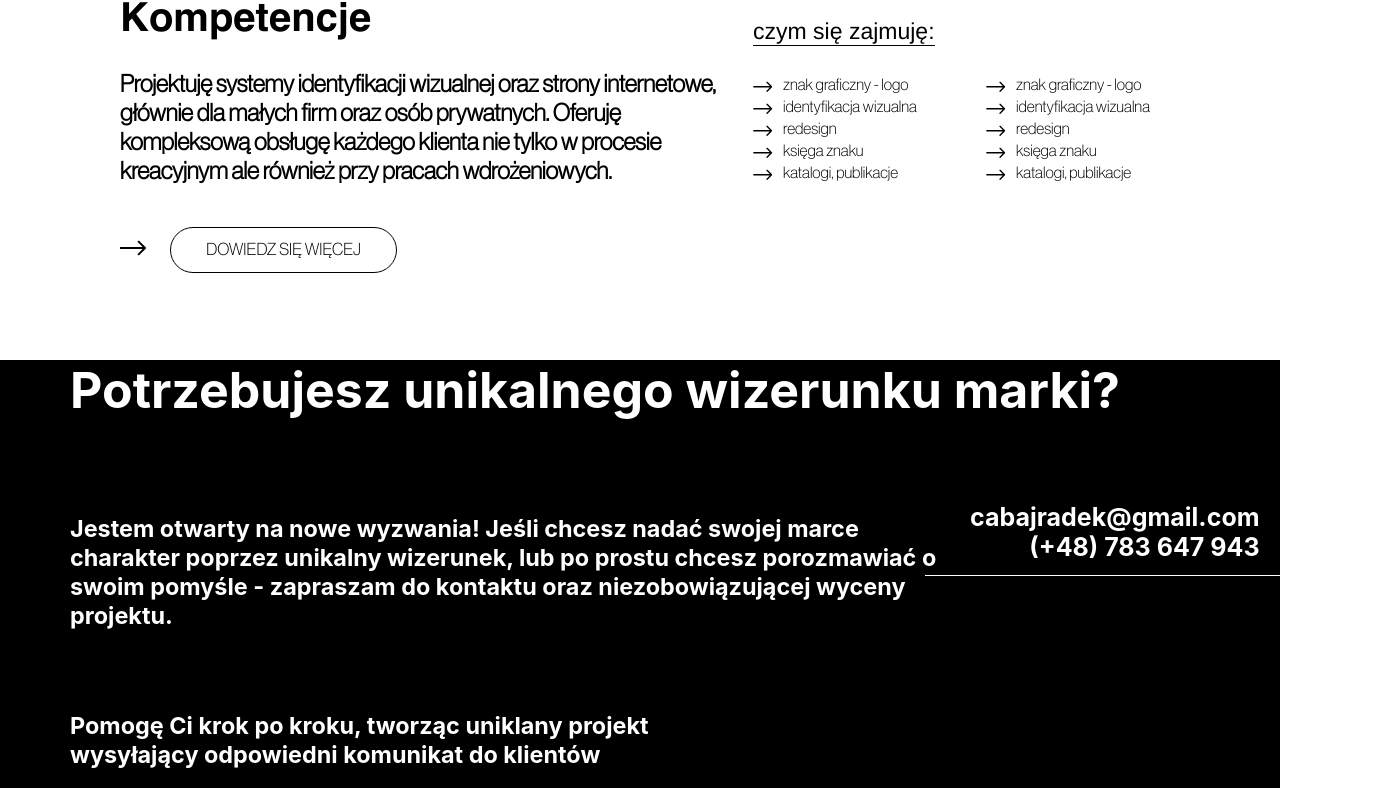
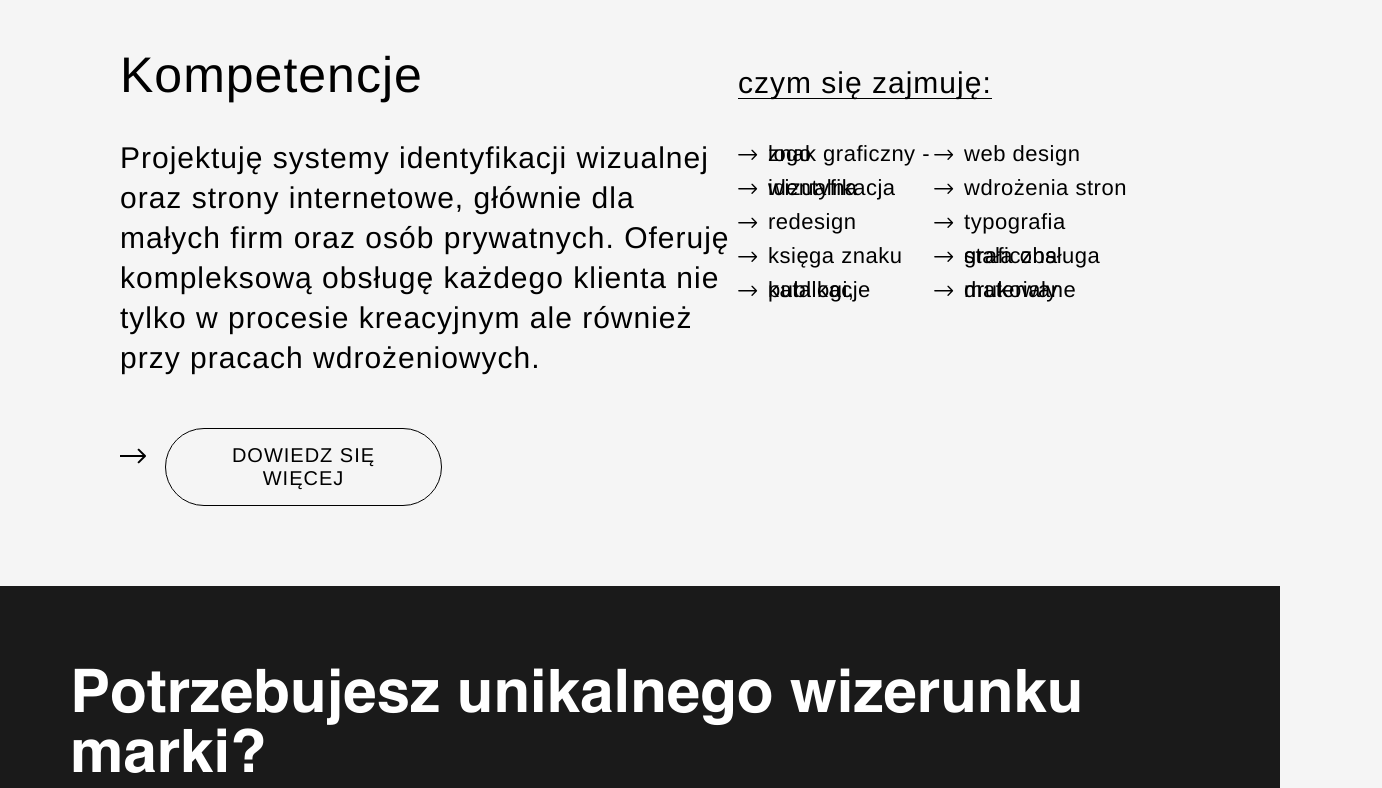
Before and after one commit to luciddreammer/RadekCabajPortfolioInProgressReact, a JavaScript app: page / in a window 1280 px wide. Shown: the part 1652-2440 px from the top of the page, 1382 px wide, since content can reach past the window. Built offline with nearby package versions, Linux system fonts and the light colour scheme.

Commit message:
HelveticaChanges

```diff
--- a/src/Components/App.css
+++ b/src/Components/App.css
@@ -2,6 +2,7 @@
     margin-left: 120px;
     margin-right: 120px;
     margin-top: 10px;
+    letter-spacing: 1px;
 }
 
 .app {
@@ -10,16 +11,10 @@
 
 @font-face {
     font-family: helvetica;
-    src: url(../Source/./././fonts/FontThin.ttf);
-}
-
-
-@font-face {
-    font-family: grotesk;
-    src: url(../Source/./././Helvetica-Bold.ttf);
+    src: url(../Source/./././helvetica.ttf);
 }
 
 @font-face {
-    font-family: h3light;
-    src: url(../Source/./././fonts/FontThin.ttf);
+    font-family: helvetica-bold;
+    src: url(../Source//Helvetica-Bold.ttf);
 }
--- a/src/Components/Footer/Footer.css
+++ b/src/Components/Footer/Footer.css
@@ -1,6 +1,6 @@
 .footer {
     color: white;
-    background-color: black;
+    background-color: #1a1a1a;
 }
 
 html {
@@ -27,6 +27,7 @@ html {
 .inside {
     margin-left:70px;
     margin-right: 70px;
+    padding-top: 20px;
 }
 
 .white-line {
@@ -39,24 +40,32 @@ html {
 .contact {
     font-size: 25px;
     line-height: 5px;
+
 }
 
 .txt-first {
-    font-size: 25px;
-    margin-bottom: 70px;
+    font-size: 60px;
+    margin-bottom: 45px;
+    font-weight: 700;
+    font-family: helvetica-bold;
 }
 
 .txt-second {
     /* width: 160vw; */
-    min-width: 900px;
-    width: 900px;
-    font-size: 20px;
-    margin-bottom: 35px;
+    min-width: 1050px;
+    width: 1050px;
+    font-size: 30px;
+    line-height: 40px;
+    margin-bottom: -10px;
+    font-weight: 400;
 }
 
 .txt-third {
-    max-width: 55%;
+    max-width: 60%;
     font-size: 20px;
+    font-size: 30px;
+    line-height: 40px;
+    font-weight: 400;
 }
 
 .more-projects-footer{
@@ -111,10 +120,6 @@ html {
     justify-content: space-between;
 }
 
-.split-bottom-left{
-
-}
-
 .split-bottom-right {
     display: flex;
     flex-direction: row;
--- a/src/Components/Footer/Footer.js
+++ b/src/Components/Footer/Footer.js
@@ -9,20 +9,20 @@ export default function Footer()
         <div className="footer">
             <div className="inside">
                 <div className="txt-first">
-                    <h1>Potrzebujesz unikalnego wizerunku marki?</h1>
+                    <p className='h1first'>Potrzebujesz unikalnego wizerunku marki?</p>
                 </div>
                 <div className="flex-footer">
                     <div className="txt-second">
-                        <h3>Jestem otwarty na nowe wyzwania! Jeśli chcesz nadać swojej marce charakter poprzez unikalny wizerunek, lub po prostu chcesz porozmawiać o swoim pomyśle - zapraszam do kontaktu oraz niezobowiązującej wyceny projektu.</h3>
+                        <p>Jestem otwarty na nowe wyzwania! Jeśli chcesz nadać swojej marce charakter poprzez unikalny wizerunek, lub po prostu chcesz porozmawiać o swoim pomyśle - zapraszam do kontaktu oraz niezobowiązującej wyceny projektu.</p>
                     </div>
                     <div className="contact-info">
-                        <h3 className="contact">cabajradek@gmail.com</h3>
-                        <h3 className="contact">(+48) 783 647 943</h3>
+                        <p className="contact">cabajradek@gmail.com</p>
+                        <p className="contact">(+48) 783 647 943</p>
                         <div className="white-line"></div>
                     </div>
                 </div>
                 <div className="txt-third">
-                    <h3>Pomogę Ci krok po kroku, tworząc uniklany projekt wysyłający odpowiedni komunikat do klientów</h3>
+                    <p>Pomogę Ci krok po kroku, tworząc uniklany projekt wysyłający odpowiedni komunikat do klientów.</p>
                 </div>
                 <div className="arrow-flex">
                     <div></div>
--- a/src/Components/IndexPage/ContentBottom.css
+++ b/src/Components/IndexPage/ContentBottom.css
@@ -1,7 +1,6 @@
 .title-h1 {
     font-weight: 100;
-    font-family: grotesk;
-    font-size: 60px;
+    font-size: 70px;
 }
 
 .arrow-button {
@@ -13,7 +12,7 @@
 .arrow-button-second {
     display: flex;
     position: relative;
-    margin-bottom: 70px;
+    margin-bottom: 60px;
     justify-content: left;
 }
 
@@ -21,24 +20,24 @@
     border: 1px solid black;
     width: 225px;
     text-align: center;
-    padding: 12px 10px;
-    border-radius: 25px;
-    font-size: 17px;
+    padding: 15px 25px;
+    border-radius: 50px;
+    font-size: 20px;
     transition: 0.4s;
     margin-left: 30px;
-    font-weight: 400;
+    font-weight: 100;
 }
 
 .more-projects-second {
     border: 1px solid black;
     width: 225px;
     text-align: center;
-    padding: 12px 0px;
-    border-radius: 25px;
-    font-size: 17px;
+    padding: 15px 25px;
+    border-radius: 50px;
+    font-size: 20px;
     transition: 0.4s;
-    margin-left: 50px;
-    font-weight: 400;
+    margin-left: 45px;
+    font-weight: 100;
 }
 
 .more-projects:hover, .more-projects-second:hover {
@@ -48,34 +47,35 @@
 }
 
 .more-projects:hover + .arrow{
-    right: 280px;
+    right: 310px;
     transition: 0.4s;
 }
 .more-projects-second:hover + .arrow-second{
-    left: 15px;
+    left: 10px;
     transition: 0.4s;
 }
 
 .arrow {
     position: relative;
     top: 0px;
-    right: 295px;
+    right: 320px;
     transition: 0.4s;
 }
 
 .arrow-second {
     position: absolute;
-    top: 30px;
+    top: 40px;
     left: 0vw;
     transition: 0.4s;
 }
 
 .left-small-text-content-bottom {
-    max-width: 700px;
-    font-size: 24px;
-    font-family: h3light;
-    font-weight: 600;
+    max-width: 900px;
+    font-weight: 100;
     margin-top: 30px;
+    letter-spacing: 1px;
+    line-height: 40px;
+    font-size: 30px;
 }
 
 .text-content-bottom {
@@ -90,13 +90,16 @@
     /* ewentualnie zmienic na underline */
     max-width: fit-content;
     font-weight: 100;
-    font-size: 23px;
-    margin-top: 45px;
+    line-height: 30px;
+    font-size: 30px;
+    margin-top: 55px;
 }
 
 .right-text-content-bottom {
     text-align: left;
-    width: 450px;
+    width: 600px;
+    font-weight: 700;
+    margin-right: 10px;
 }
 
 .text-with-arrow {
@@ -116,26 +119,27 @@
     flex-direction: row;
     justify-content: space-between;
     margin-right: 10px;
+    margin-top: 33px;
 }
 
 .small-text {
-    font-size: 23px;
+    font-size: 22px;
     font-weight: 600;
     margin-top: 30px;
 }
 
 .h1-competention {
-    font-family: grotesk;
-    font-weight: 10;
-    font-size: 40px;
+    font-weight: 100;
+    font-size: 50px;
 }
 
 .h3-competention {
-    font-family: grotesk;
-    font-weight: 10;
+    font-weight: 100;
     font-size: 40px;
 }
 
 .p-imdoing {
-    font-size: 16px;
+    font-size: 22px;
+    font-weight: 100;
+    letter-spacing: 0.5px;
 }
--- a/src/Components/IndexPage/ContentBottom.js
+++ b/src/Components/IndexPage/ContentBottom.js
@@ -1,8 +1,6 @@
 import './ContentBottom.css'
 import IAmDoing from './IAmDoing'
 import arrow from '../../Source/strzalka_nawigacja.svg'
-
-
 
 export default function ContentBottom()
 {
@@ -17,7 +15,8 @@ export default function ContentBottom()
                     <h1 className='h1-competention'>Kompetencje</h1>
                     <h3 className='left-small-text-content-bottom'>
                         Projektuję systemy identyfikacji wizualnej oraz strony internetowe, głównie dla małych firm oraz osób prywatnych. Oferuję kompleksową obsługę każdego klienta nie tylko w procesie kreacyjnym ale również
-                        przy pracach wdrożeniowych.</h3>
+                        przy pracach wdrożeniowych.
+                    </h3>
                 </div>
                 <div className='right-text-content-bottom'>
                     <h3 className='what-i-am-doing-text'>czym się zajmuję:</h3>
--- a/src/Components/IndexPage/IAmDoing.js
+++ b/src/Components/IndexPage/IAmDoing.js
@@ -24,19 +24,19 @@ export default function IAmDoing()
                         </div>
                         <div className='i-am-doing-left'>
                             <WhatImDoing
-                            text = "znak graficzny - logo"
+                            text = "web design"
                             />
                             <WhatImDoing
-                            text = "identyfikacja wizualna"
+                            text = "wdrożenia stron"
                             />
                             <WhatImDoing
-                            text = "redesign"
+                            text = "typografia"
                             />
                             <WhatImDoing
-                            text = "księga znaku"
+                            text = "stała obsługa graficzna"
                             />
                             <WhatImDoing
-                            text = "katalogi, publikacje"
+                            text = "materiały drukowane"
                             />
                         </div>
                     </div>
--- a/src/Components/Navbar/Navbar.css
+++ b/src/Components/Navbar/Navbar.css
@@ -3,7 +3,8 @@
     flex-direction: row;
     align-items: center;
     justify-content: space-between;
-    margin-bottom: -5px;
+    margin-bottom: 57px;
+    font-family: helvetica;
 }
 
 .nav-img {
@@ -27,6 +28,11 @@
     color: black;
 }
 
+.clean-text:hover {
+    text-decoration: underline;
+}
+
+
 .h3-weight {
     font-weight: 600;
 }
--- a/src/index.css
+++ b/src/index.css
@@ -1,10 +1,9 @@
 body {
   margin: 0;
-  font-family: -apple-system, BlinkMacSystemFont, 'Segoe UI', 'Roboto', 'Oxygen',
-    'Ubuntu', 'Cantarell', 'Fira Sans', 'Droid Sans', 'Helvetica Neue',
-    sans-serif;
+  font-family: helvetica;
   -webkit-font-smoothing: antialiased;
   -moz-osx-font-smoothing: grayscale;
+  background-color: #f5f5f5;
 }
 
 code {
```
Also changed, not shown: 1 other file (tests, documents, lock files or other folders).
